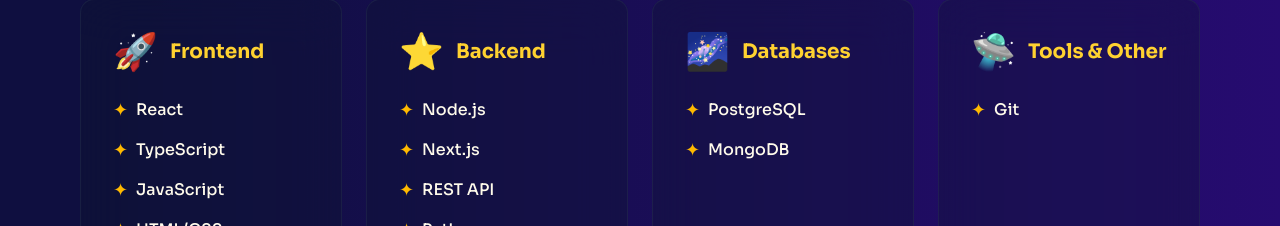
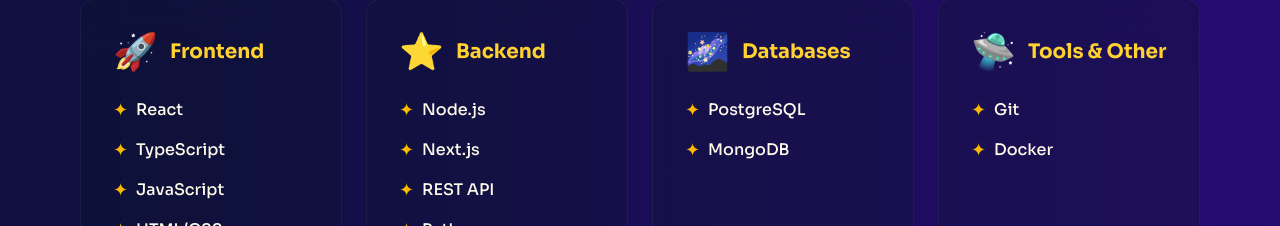
Before and after one commit to valiwisdev/valiwisdev-portafolio, a Next.js app: page / in a window 1280 px wide. Shown: the part 1098-1324 px from the top of the page. Built offline with nearby package versions, Linux system fonts and the light colour scheme; no server answers.

Commit message:
add Docker to Tools & Other skills in SkillsSection

```diff
--- a/cloudflare.config.ts
+++ b/cloudflare.config.ts
@@ -8,6 +8,8 @@
     compatibilityFlags: ['nodejs_compat'],
     assets: { notFoundHandling: 'none' },
     domains: ['valiwis.dev'],
+    workersDev: true,
+    previewUrls: true,
     env: {
       ASSETS: bindings.assets(),
       IMAGES: bindings.images(),
--- a/src/components/Sections/SkillsSection.tsx
+++ b/src/components/Sections/SkillsSection.tsx
@@ -17,7 +17,7 @@
   {
     name: 'Tools & Other',
     icon: '🛸',
-    skills: ['Git'],
+    skills: ['Git', 'Docker'],
   },
 ]
 
```
